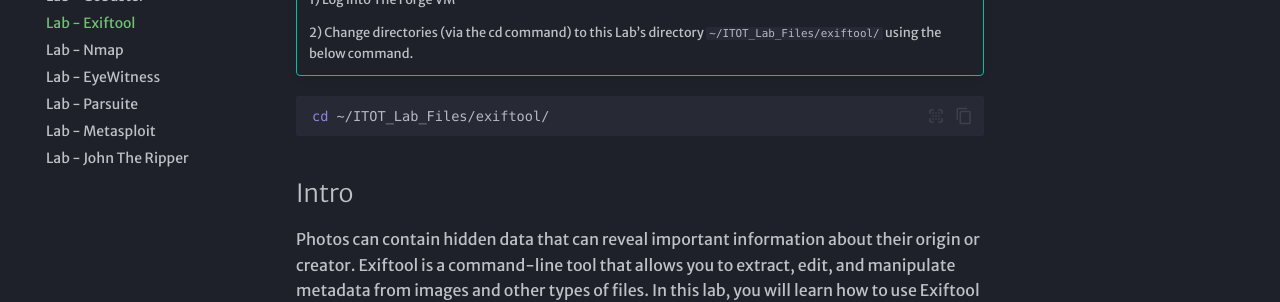
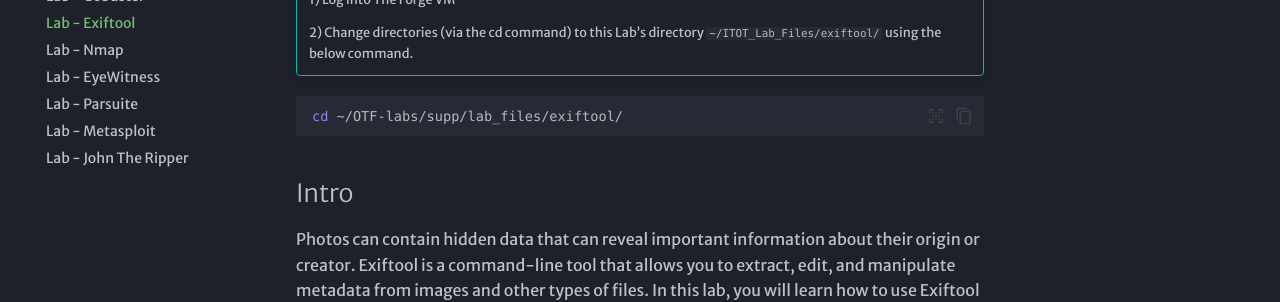
Before and after one commit to ridgebackinfosec/OTF-labs, an MkDocs documentation site: the page built from docs/labs/exiftool/index.md, in a window 1280 px wide and 900 px high. Shown: the part 241-543 px from the top of the window. Built offline with MkDocs 1.6.1 and Material for MkDocs 9.7.7, drawn with Linux system fonts in a browser that asks for light colours; some web fonts are replaced; comment, search, counter and statistics services are not loaded.

Commit message:
fixed exif tool lab file reference

````diff
--- a/docs/labs/exiftool/index.md
+++ b/docs/labs/exiftool/index.md
@@ -6,7 +6,7 @@
     2) Change directories (via the cd command) to this Lab’s directory `~/ITOT_Lab_Files/exiftool/` using the below command.
 
 ```bash
-cd ~/ITOT_Lab_Files/exiftool/
+cd ~/OTF-labs/supp/lab_files/exiftool/
 ```
 
 ## Intro
````
